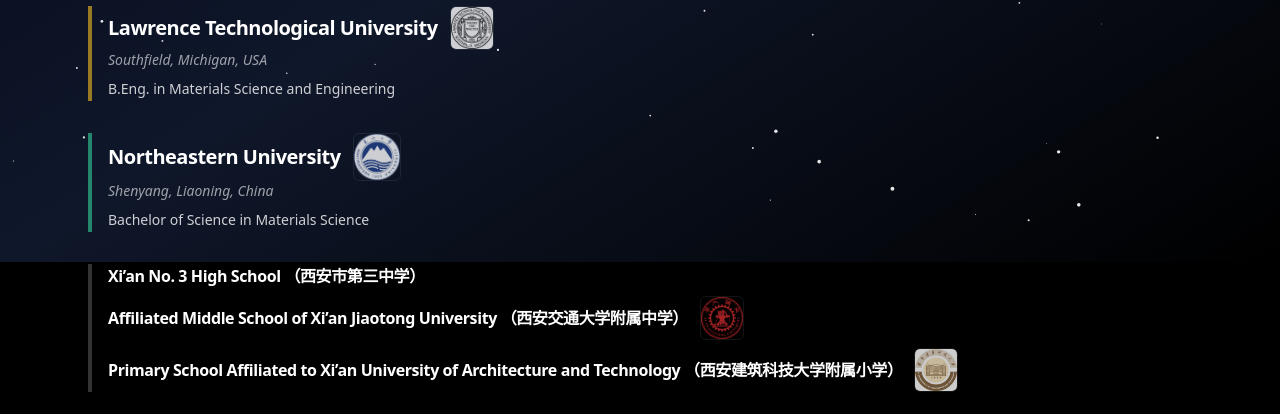
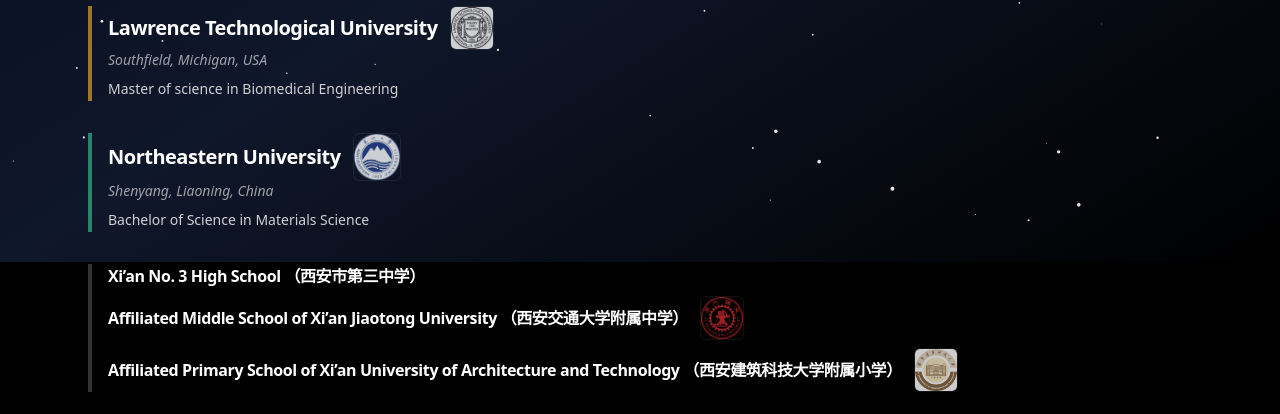
Before and after one commit to tysongw/tysongw.github.io, a Next.js app: page /about in a window 1280 px wide. Shown: the part 538-952 px from the top of the page. Built offline with nearby package versions, Linux system fonts and the light colour scheme.

Commit message:
fixed error

```diff
--- a/app/about/page.jsx
+++ b/app/about/page.jsx
@@ -79,7 +79,7 @@
               Southfield, Michigan, USA
             </p>
             <div className="mt-2 text-sm leading-relaxed">
-              <p>B.Eng. in Materials Science and Engineering</p>
+              <p>Master of science in Biomedical Engineering</p>
             </div>
 
           </div>
@@ -134,7 +134,7 @@
 
             <div className="flex items-center gap-3 mt-2">
               <p className="text-l font-semibold text-white tracking-tight">
-                Primary School Affiliated to Xi’an University of Architecture and Technology （西安建筑科技大学附属小学）
+                Affiliated Primary School of Xi’an University of Architecture and Technology （西安建筑科技大学附属小学）
               </p>
               <img
                 src="/images/XJ.jpg"
```
